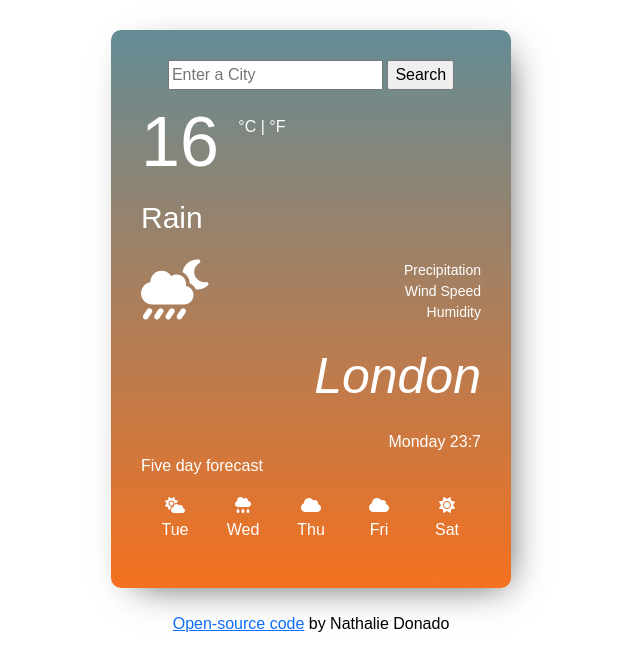
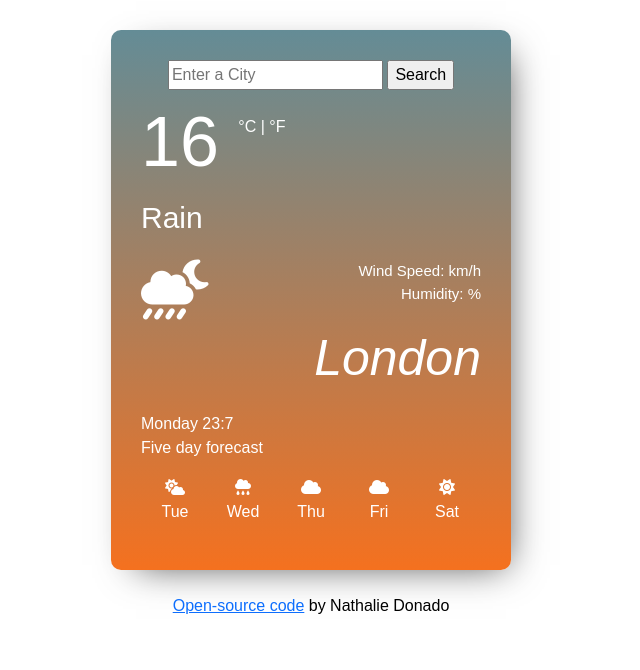
Before and after one commit to nat-jpg/shecodes-test, a plain HTML site: page index.html in a window 1280 px wide. Shown: the whole page, without its empty margins (329-969 px from the left). Drawn offline with nearby package versions, Linux system fonts and the light colour scheme; a web font is replaced by a local one.

Commit message:
Added js to wind and humidity

```diff
--- a/index.html
+++ b/index.html
@@ -31,9 +31,8 @@
       </div>
       <div class="col">
         <ul>
-          <li>Precipitation</li>
-          <li>Wind Speed</li>
-          <li>Humidity</li>
+          <li>Wind Speed: <span id="wind"></span>km/h</li>
+          <li>Humidity: <span id="humidity"></span>%</li>
         </ul>
       </div>
       </div>
--- a/java.js
+++ b/java.js
@@ -23,6 +23,10 @@ function displayWeather(response) {
   location.innerHTML = response.data.name;
   let condition = document.querySelector(".overview");
   condition.innerHTML = response.data.weather[0].main;
+  let humidityElement = document.querySelector("#humidity");
+  humidityElement.innerHTML = response.data.main.humidity;
+  let windElement = document.querySelector("#wind");
+  windElement.innerHTML = Math.round(response.data.wind.speed);
 }
 
 function searchCity(inputCity) {
--- a/style.css
+++ b/style.css
@@ -44,7 +44,8 @@ form {
     margin-bottom: 0;
 }
 .date {
-    text-align: right;
+
+    font-size: 16px;
 }
 .fa-cloud-moon-rain {
     font-size: 60px;
@@ -56,7 +57,7 @@ form {
 li {
     list-style: none;
     text-align: right;
-    font-size: 14px;
+    font-size: 15px;
 }
 #weatherinfo {
     padding-top: 20px;
```
